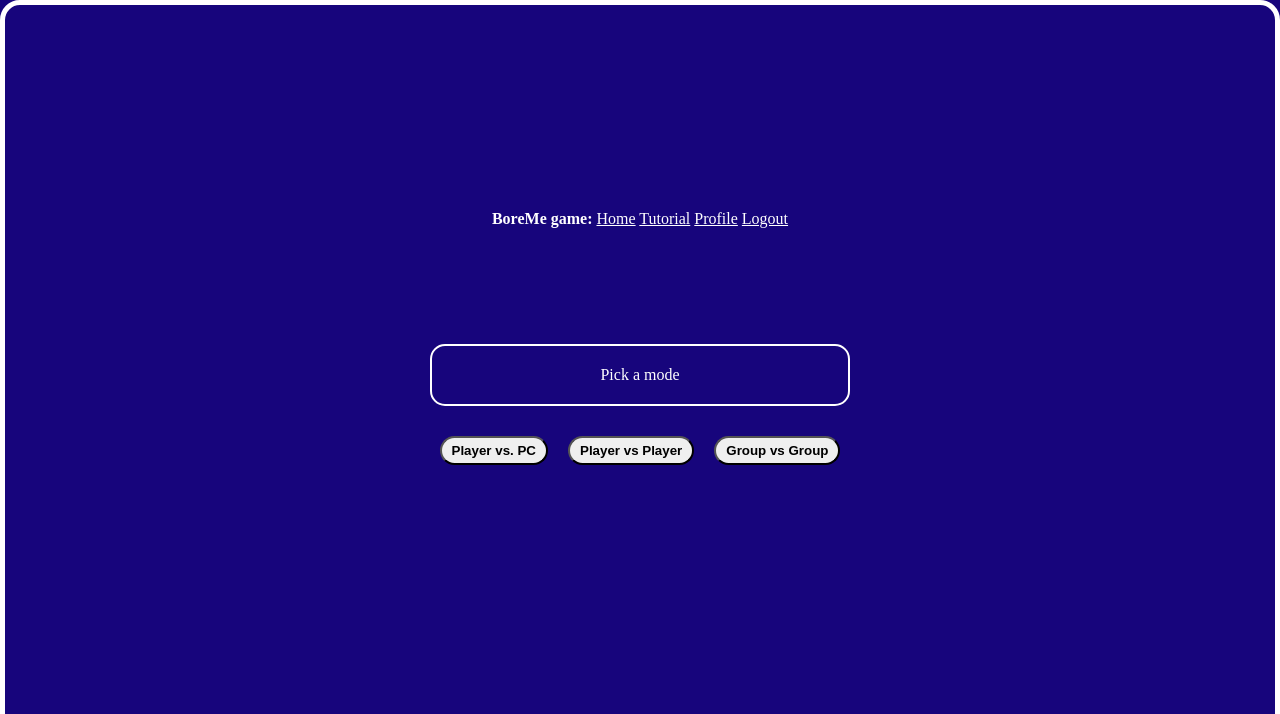
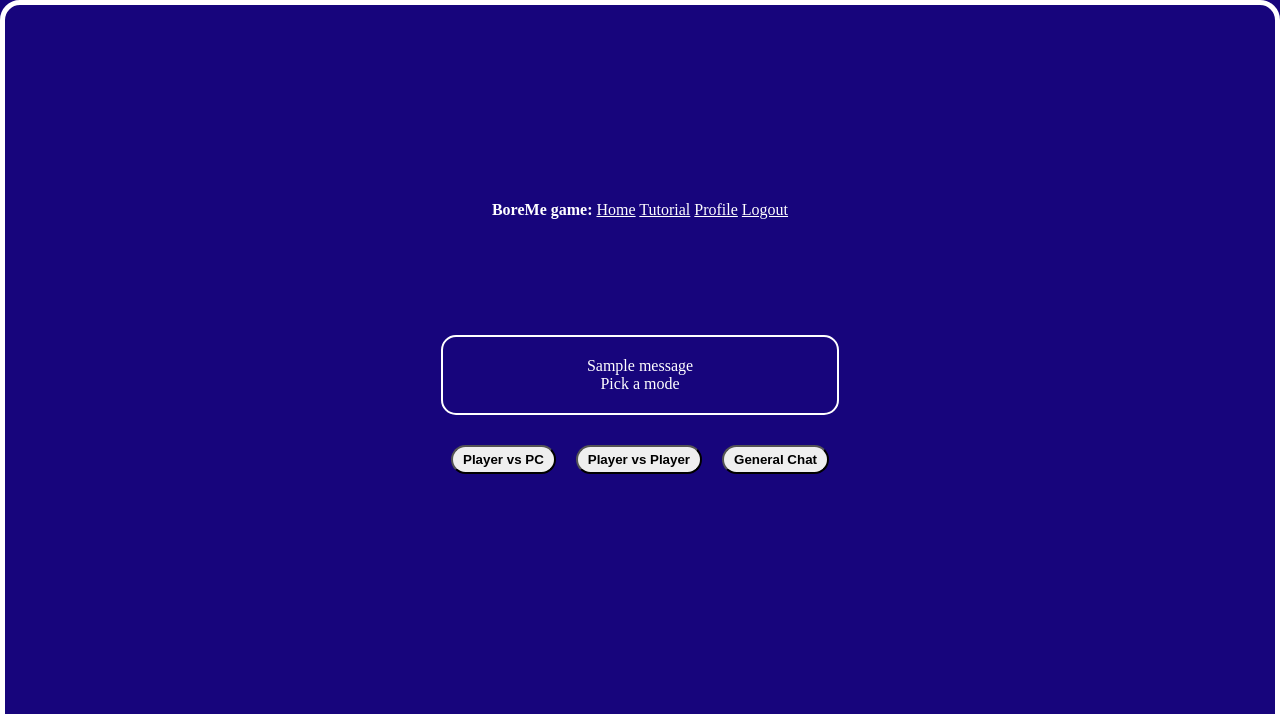
Before and after one commit to Toby16/BoreMe, a Flask app: page /home/ in a window 1280 px wide. Shown: the top 714 px of the page. Run offline with Flask 3, Linux system fonts and the light colour scheme; the first user in the database is signed in; tables that the repository leaves empty hold one stand-in row (Sample ...); one stand-in notice (Sample message) is shown.

Commit message:
BoreMe game | Report: modified a button to general chat room button

```diff
--- a/BoreMe_app/templates/home.html
+++ b/BoreMe_app/templates/home.html
@@ -24,11 +24,21 @@
         {% endif %}
     </div>
     <div id="content">
-        <p id="game_mode_title">Pick a mode</p>
+        <p id="game_mode_title">
+            {% with messages = get_flashed_messages() %}
+            {% if messages %}
+            {% for message in messages %}
+            <span>{{ message }}</span>
+            <br>
+            {% endfor %}
+            {% endif %}
+            {% endwith %}
+            Pick a mode
+        </p>
         <p id="game_mode">
-            <button id="player_vs_pc">Player vs. PC</button>
+            <button id="player_vs_pc">Player vs PC</button>
             <button id="player_vs_player">Player vs Player</button>
-            <button id="group_vs_group">Group vs Group</button>
+            <button id="chat_room">General Chat</button>
         </p>
     </div>
     <script src="{{ url_for('static', filename='js/game_mode.js') }}"></script>
```
